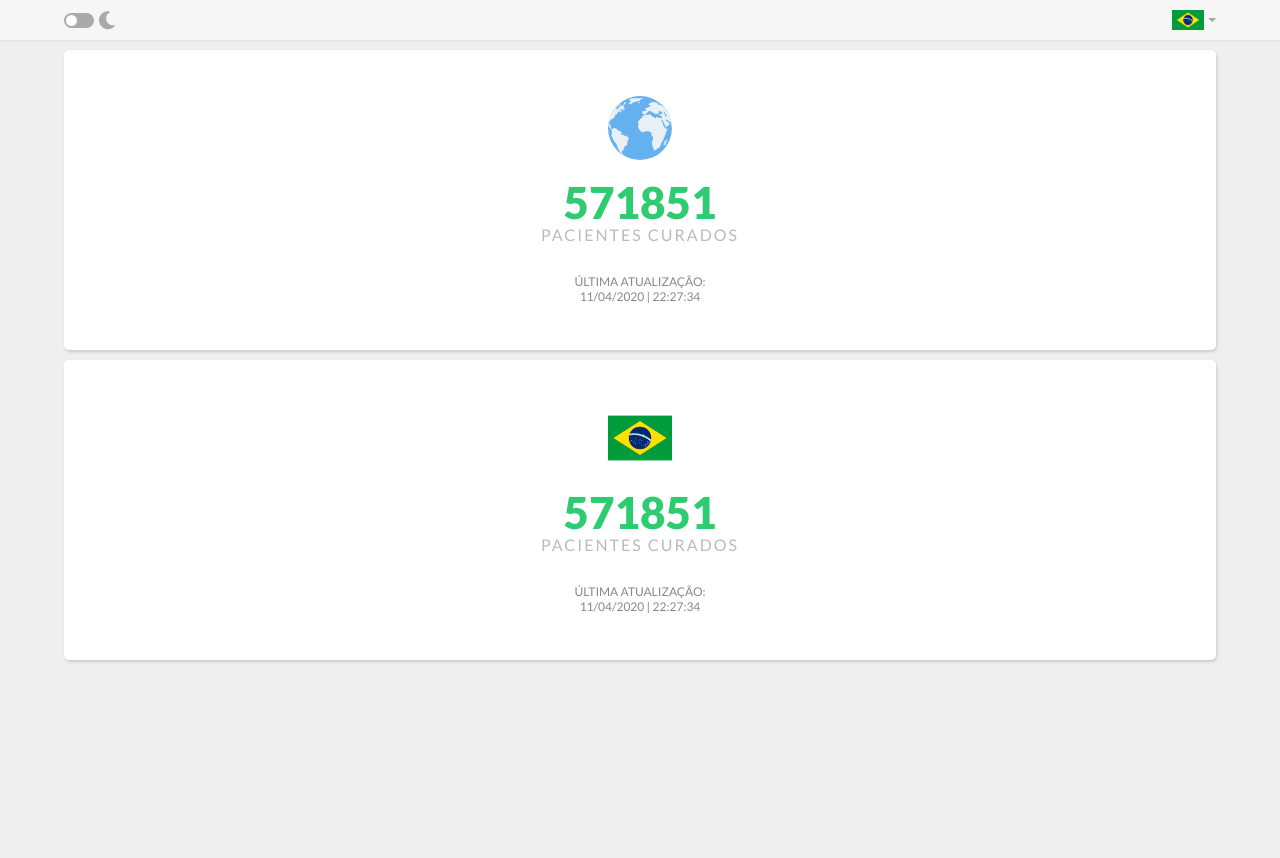
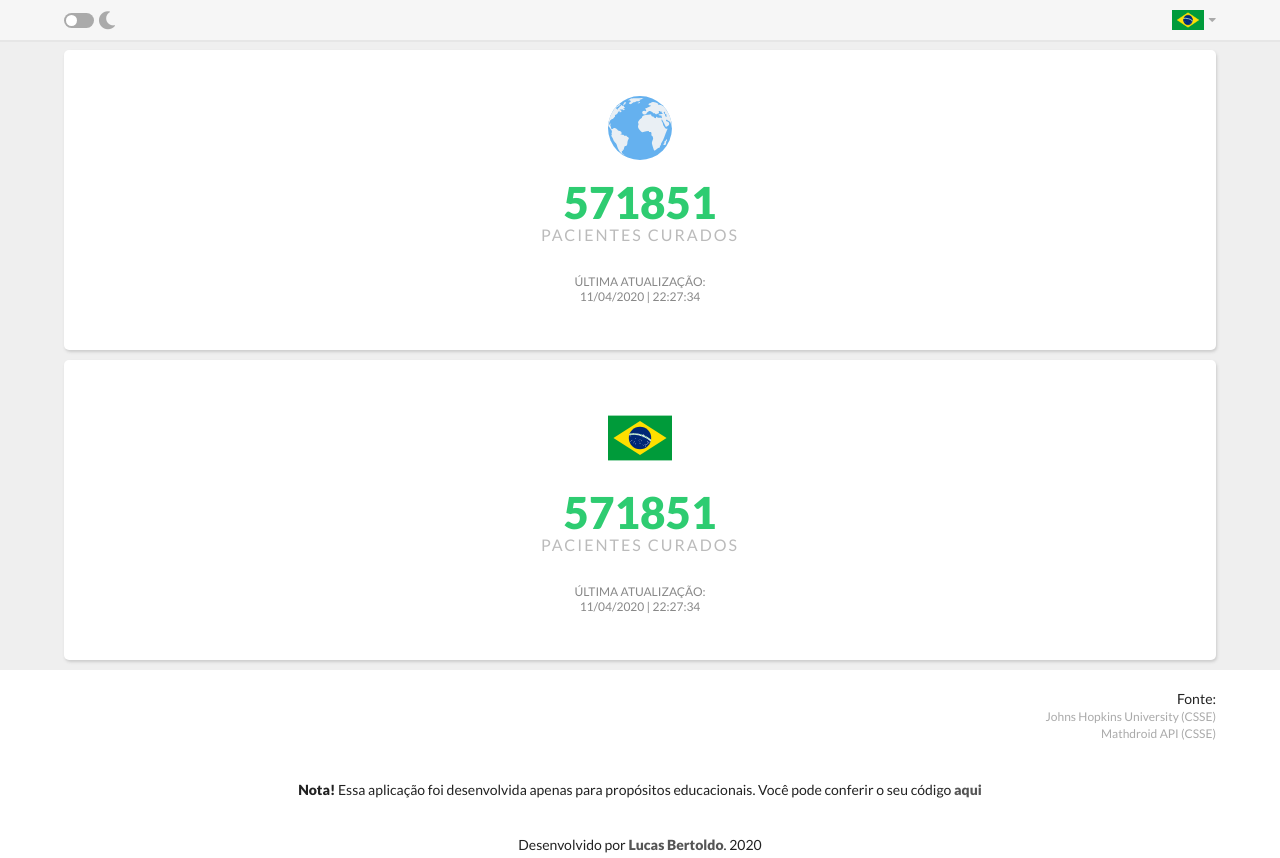
Before and after one commit to lucasfber/rectra-app, a React (Create React App) app: page / in a window 1280 px wide. Built offline with nearby package versions, Linux system fonts and the light colour scheme.

Commit message:
Default style for Footer section done

```diff
--- a/src/App.js
+++ b/src/App.js
@@ -5,6 +5,7 @@ import ToggleBar from "./ToggleBar"
 import globe from "./assets/img/globe.svg"
 import brazil from "./assets/img/brazil.svg"
 import darkGlobe from "./assets/img/dark-globe.svg"
+import Footer from "./Footer"
 
 function App() {
   const [darkMode, setDarkMode] = useState(false)
@@ -20,6 +21,7 @@ function App() {
         <Card image={globe} />
         <Card image={brazil} />
       </div>
+      <Footer />
     </div>
   )
 }
--- a/src/App.scss
+++ b/src/App.scss
@@ -9,6 +9,14 @@ body {
 img {
   max-width: 100%;
   height: auto;
+}
+
+a {
+  text-decoration: none;
+}
+
+ul {
+  list-style: none;
 }
 
 .container {
--- /dev/null
+++ b/src/Footer/index.jsx
@@ -0,0 +1,52 @@
+import React from "react"
+import "./style.scss"
+
+const Footer = () => {
+  return (
+    <footer>
+      <div className="container">
+        <p>Fonte:</p>
+        <ul>
+          <li>
+            <a
+              href="https://systems.jhu.edu/"
+              title="Johns Hopkins University (Center for Systems Science and Engineering)"
+              rel="noopener noreferrer"
+              target="_blank"
+            >
+              Johns Hopkins University (CSSE)
+            </a>
+          </li>
+          <li>
+            <a
+              href="https://github.com/mathdroid/covid-19-api"
+              title="COVID-19 global data (from JHU CSSE for now) as-a-service"
+              rel="noopener noreferrer"
+              target="_blank"
+            >
+              Mathdroid API (CSSE)
+            </a>
+          </li>
+        </ul>
+        <div className="note-section">
+          <span>Nota!</span> Essa aplicação foi desenvolvida apenas para
+          propósitos educacionais. Você pode conferir o seu código{" "}
+          <a rel="noopener noreferrer" target="_blank" href="#/">
+            aqui
+          </a>
+        </div>
+        <div className="credits">
+          <p>
+            Desenvolvido por{" "}
+            <a href="#/" rel="noopener noreferrer" target="_blank">
+              Lucas Bertoldo
+            </a>
+            . 2020
+          </p>
+        </div>
+      </div>
+    </footer>
+  )
+}
+
+export default Footer
--- /dev/null
+++ b/src/Footer/style.scss
@@ -0,0 +1,39 @@
+footer {
+  background-color: white;
+  padding: 20px 0;
+  text-align: right;
+  font-size: 14px;
+  color: #222;
+  position: relative;
+
+  a {
+    color: #aaa;
+    font-size: 12px;
+  }
+
+  .note-section {
+    margin: 40px 0;
+    text-align: center;
+
+    span {
+      font-weight: bold;
+    }
+  }
+
+  .credits {
+    padding: 5px 0;
+    position: absolute;
+    left: 0;
+    width: 100%;
+    bottom: 0;
+    text-align: center;
+  }
+
+  .note-section, .credits {
+    a {
+      font-size: 14px;
+      font-weight: bold;
+      color: #555;
+    }
+  }
+}
```
